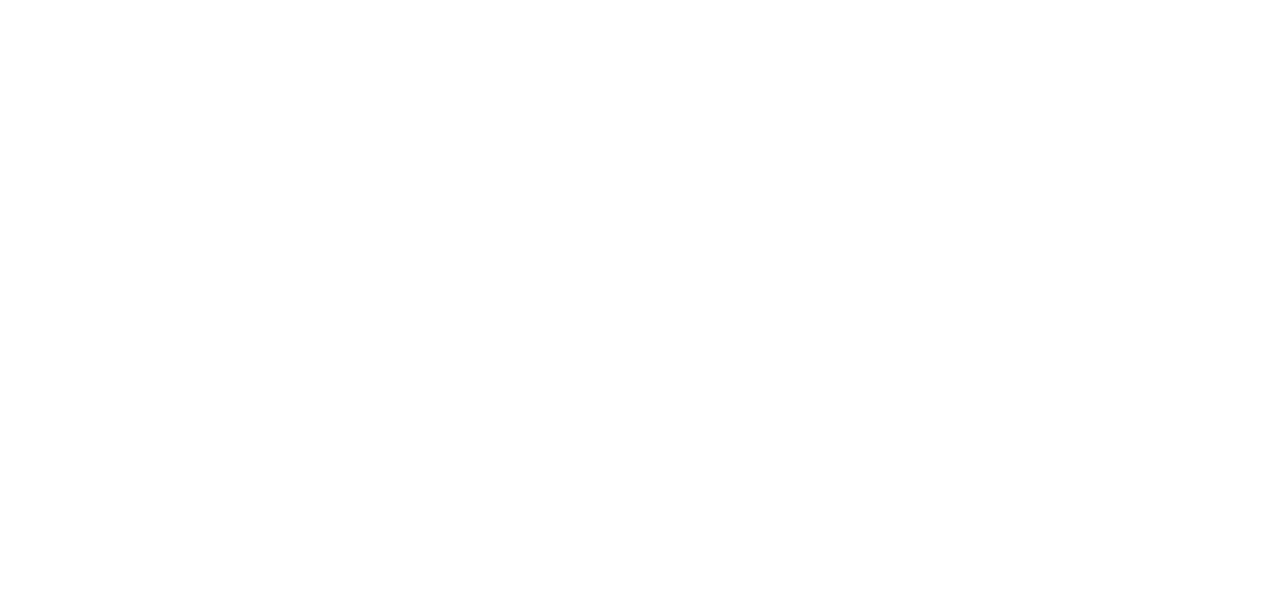
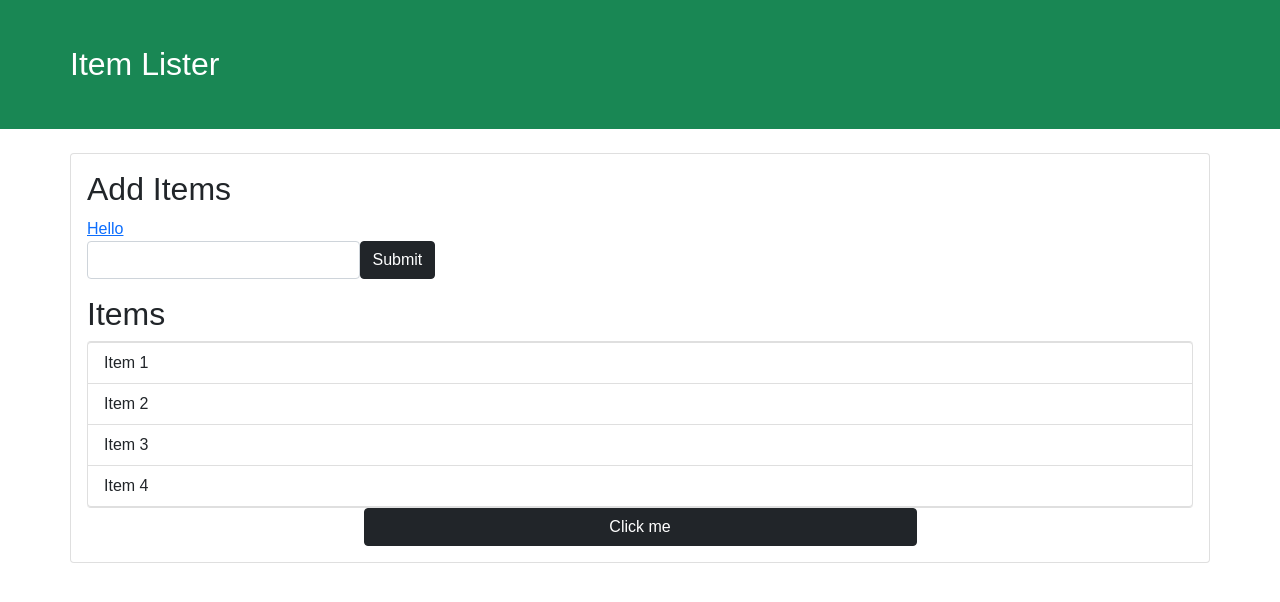
Before and after one commit to JavohirBerdiyev/lesson-76_DOM, a plain HTML site: page index.html in a window 1280 px wide. Drawn offline with nearby package versions, Linux system fonts and the light colour scheme.

Commit message:
inital commit

```diff
--- a/index.html
+++ b/index.html
@@ -5,11 +5,189 @@
   <meta http-equiv="X-UA-Compatible" content="IE=edge">
   <meta name="viewport" content="width=device-width, initial-scale=1.0">
   <title>Lesson</title>
+  <link href="https://cdn.jsdelivr.net/npm/bootstrap@5.1.3/dist/css/bootstrap.min.css" rel="stylesheet" integrity="sha384-1BmE4kWBq78iYhFldvKuhfTAU6auU8tT94WrHftjDbrCEXSU1oBoqyl2QvZ6jIW3" crossorigin="anonymous">
   <link rel="stylesheet" href="css/flexboxgrid.min.css">
-  <link rel="stylesheet" href="css/main.min.css">
+  <link rel="stylesheet" href="css/main.css">
+  <style>
+    /* .box {
+      width: 300px;
+      height: 300px;
+      margin: 20px auto;
+      background: red;
+    } */
+  </style>
 </head>
 <body>
+  <!-- <div class="container">
+    <div onclick="changeColor()" id="box" class="box" style=""></div>
+  </div> -->
+  <header id="main-header" class="bg-success text-white p-4 mb-4">
+    <div class="container">
+      <h1 id="header-title" class="header-title">Item Lister <span style="display: none;">Salom</span></h1>
+    </div>
+  </header>
+
+  <div class="container">
+    <div id="main" class="card card-body">
+      <h2 class="title">Add Items</h2>
+      <a href="#">Hello</a>
+      <form class="form-inline mb-3 d-flex me-3">
+        <input type="text" class="form-control mr-3 w-25">
+        <input type="submit" class="btn btn-dark" value="Submit">
+      </form>
+      <h2 class="title">Items</h2>
+      <ul id="items" class="list-group">
+        <li class="list-group-item">Item 1</li>
+        <li class="list-group-item">Item 2</li>
+        <li class="list-group-item">Item 3</li>
+        <li class="list-group-item">Item 4</li>
+      </ul>
+      <button class="btn btn-dark w-50 m-auto" onclick="clickHusan()">Click me</button>
+    </div>
+  </div>
 
   <script src="js/main.js"></script>
+  <script>
+    // console.log(document);
+    // console.log(document.domain);
+    // console.log(document.URL);
+    // console.log(document.title);
+    // document.title = "Salom";
+    // console.log(document.doctype);
+    // console.log(document.head);
+    // document.head = document.body;X
+    // console.log(document.body);
+    // console.log(document.all);
+    // console.log(document.all[12]);
+    // document.all[12].textContent = "Hello World";
+    // console.log(document.forms[0]);
+    // console.log(document.scripts);
+    // console.log(document.links);
+
+    // GETELEMENTBYID
+    // console.log(document.getElementById('header-title'));
+    // let elHeaderTitle = document.getElementById('header-title');
+    // elHeaderTitle.textContent = "Hello World";
+
+    // let elMainHeader = document.getElementById('main-header');
+    // elMainHeader.textContent = "1502";
+    // elMainHeader.innerText = "1502";
+    // console.log(elHeaderTitle.textContent);
+    // console.log(elHeaderTitle.innerText);
+
+    // elHeaderTitle.textContent = "Hello";
+    // elHeaderTitle.innerText = "<del>Hello</del>";
+    // elHeaderTitle.innerHTML = "<del>Hello</del>";
+
+    // let a = 15;
+    // let b = a;
+    // b = 10;
+    // console.log(a);
+
+    // let x = { a: 10 };
+    // let y = x;
+    // y.a = 20;
+    // console.log(x);
+
+    // elHeaderTitle.style.color = "#00ff00";
+    // elHeaderTitle.style.fontSize = "50px";
+
+    // GETELEMENTBYClassName
+
+
+    // function clickHusan() {
+    //   let elList = document.getElementsByClassName('list-group-item');
+    //   console.log(elList[1]);
+    //   elList[1].style.backgroundColor = "#ccc";
+    //   elList[0].style.color = "red";
+
+    //   for(let i = 0; i < elList.length; i++) {
+    //     elList[i].style.borderColor = "blue"
+    //   }
+
+    //   elList[2].style.fontWeight = "800";
+    // }
+
+    // let a = true;
+    // function changeColor() {
+    // let boxBgColor = document.getElementById('box');
+    //   if(a) {
+    //     boxBgColor.style.background = "blue";
+    //     a = false;
+    //   } else {
+    //     boxBgColor.style.background = "red";
+    //     a = true;
+    //   }
+    // }
+
+    // GETELEMENTBYTAGName
+    // let elList = document.getElementsByTagName('h1');
+    // console.log(elList);
+
+    // QUERYSELECTOR
+    // let header = document.querySelector('#main-header');
+
+    // header.style.borderBottom = "solid 4px #ff0000";
+    // let headingone = document.querySelector('h1');
+    // headingone.style.borderBottom = "solid 4px #ff0000";
+    // let headingone = document.querySelectorAll('h1');
+    // console.log(headingone);
+
+    // let elList = document.querySelectorAll('.list-group-item');
+    // console.log(elList);
+
+    // let elList = document.querySelector('.list-group-item:nth-child(4)');
+    // elList.style.color = "red";
+    // console.log(elList);
+
+    // Nth-child
+    // let odd = document.querySelectorAll('.list-group-item:nth-child(odd)');
+    // let even = document.querySelectorAll('.list-group-item:nth-child(even)');
+    // // elList.style.color = "red";
+
+    // for(let i = 0; i < odd.length; i++ ) {
+    //   odd[i].style.background = "#ccc";
+    //   even[i].style.background = "blue";
+    //   even[i].style.color = "#fff";
+    // }
+
+
+    // let itemList = document.querySelector('#items');
+    // parentNode
+    // console.log(itemList.parentNode);
+    // itemList.parentNode.parentNode.parentNode.style.backgroundColor = "red";
+
+    // childNode
+    // console.log(itemList.childNodes);
+    // console.log(itemList.children);
+    // itemList.children[1].style.backgroundColor = "red";
+
+
+    // Create a div
+    let newDiv = document.createElement('div');
+
+    // add class
+    newDiv.className='hello';
+
+    // add id
+    newDiv.id = "demo";
+
+    // add attr
+    newDiv.setAttribute('title', "Hello div");
+
+    // text node
+    let newDivText = document.createTextNode('Men tug\'ildim');
+
+    // add text to div
+    newDiv.appendChild(newDivText);
+
+    let container = document.querySelector('header .container');
+    let h1 = document.querySelector('header h1');
+
+    // container.insertBefore(newDiv, h1);
+    // container.appendChild(newDiv);
+
+    console.log(newDiv);
+  </script>
 </body>
 </html>
```
Also changed, not shown: css/main.css (line endings or trailing spaces).
